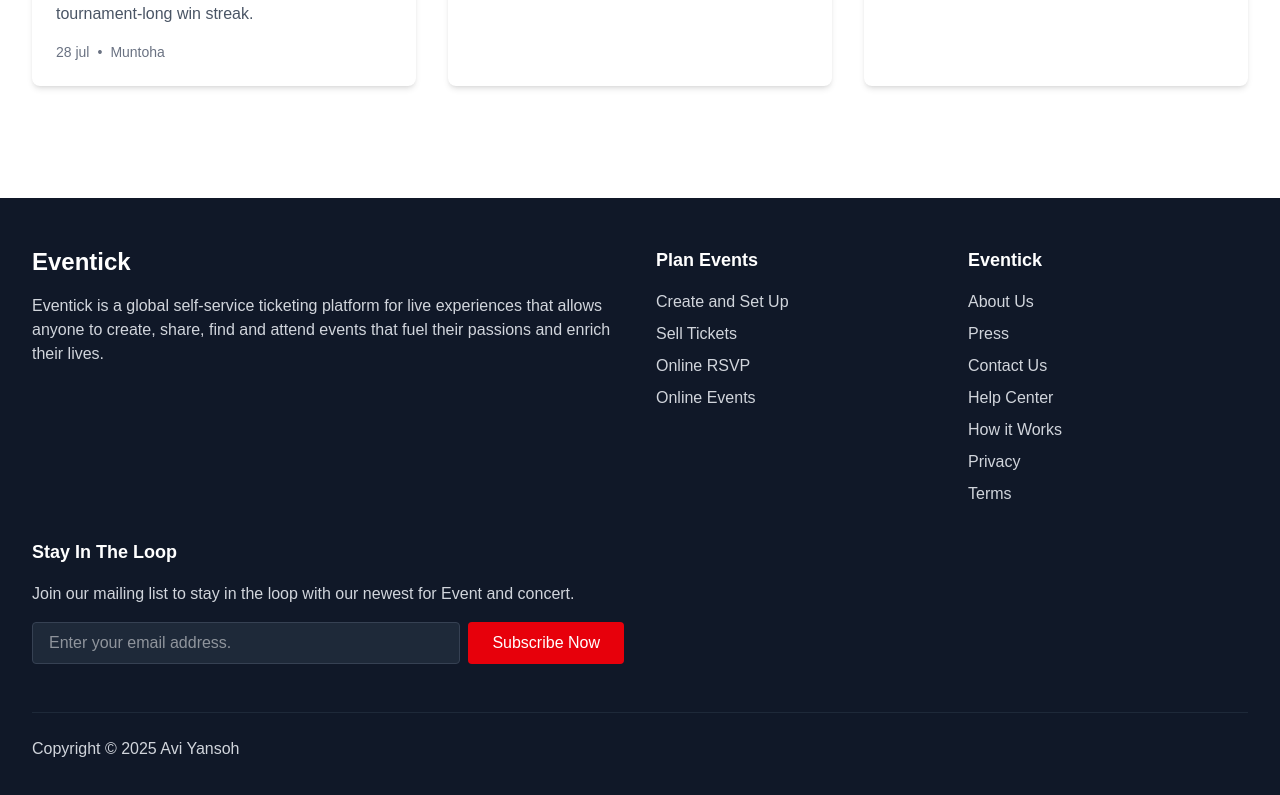
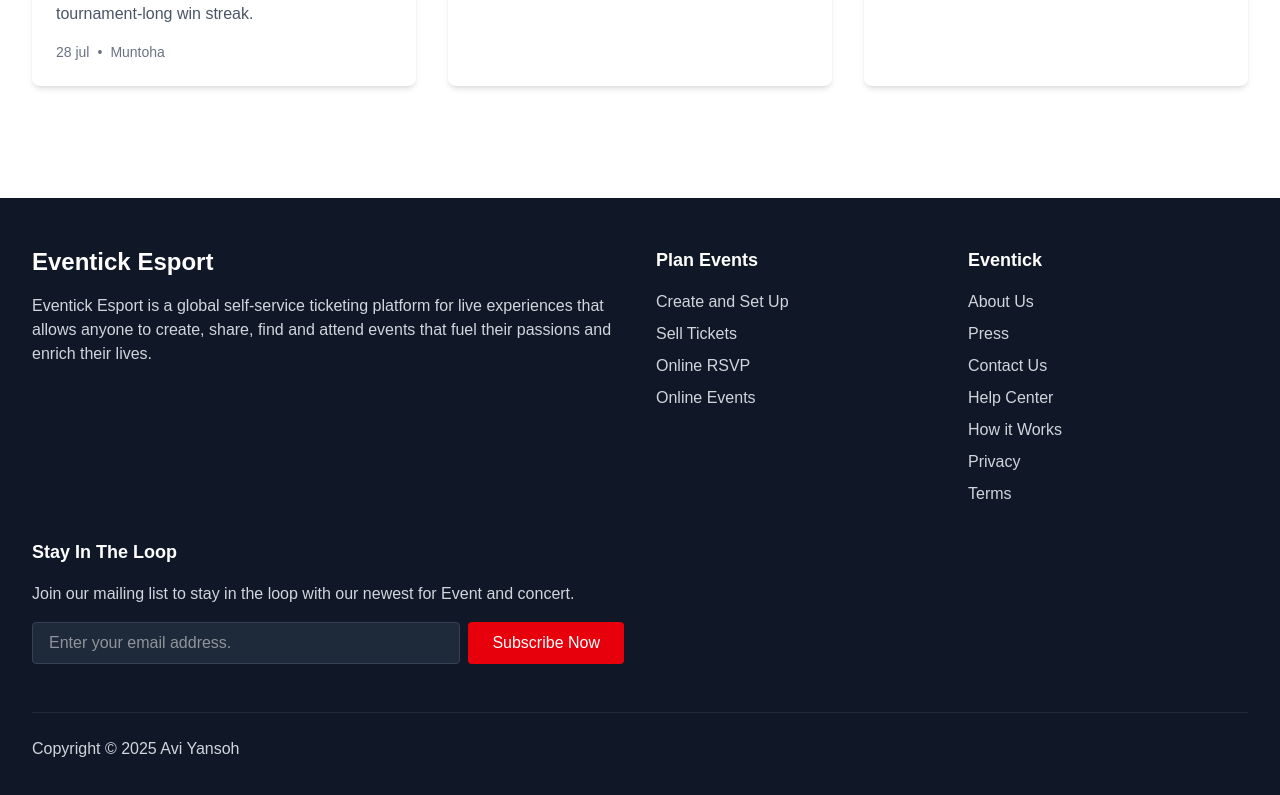
Before and after one commit to anggi-chandra/pemrograman-web, a Next.js app: page / in a window 1280 px wide. Shown: the part 3414-4209 px from the top of the page. Built offline with nearby package versions, Linux system fonts and the light colour scheme.

Commit message:
mengganti footer yang awal nya eventick menjadi eventick esport

```diff
--- a/src/app/component/Footer.tsx
+++ b/src/app/component/Footer.tsx
@@ -7,9 +7,9 @@ const Footer = () => {
         <div className="grid grid-cols-1 md:grid-cols-2 lg:grid-cols-4 gap-8 mb-12">
           {/* Brand Description */}
           <div className="lg:col-span-2">
-            <h2 className="text-2xl font-bold text-white mb-4">Eventick</h2>
+            <h2 className="text-2xl font-bold text-white mb-4">Eventick Esport</h2>
             <p className="mb-6">
-              Eventick is a global self-service ticketing platform for live experiences that allows anyone to create, share, find and attend events that fuel their passions and enrich their lives.
+              Eventick Esport is a global self-service ticketing platform for live experiences that allows anyone to create, share, find and attend events that fuel their passions and enrich their lives.
             </p>
           </div>
 
```
